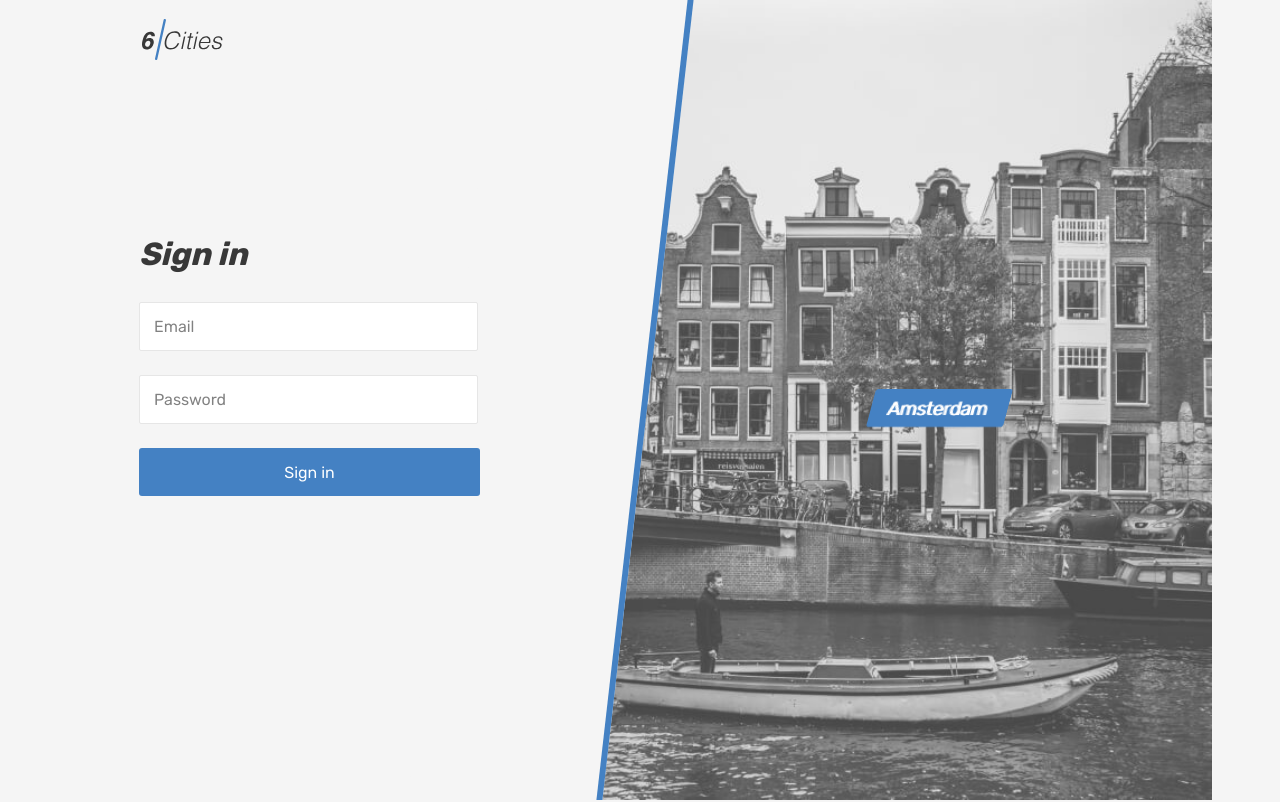
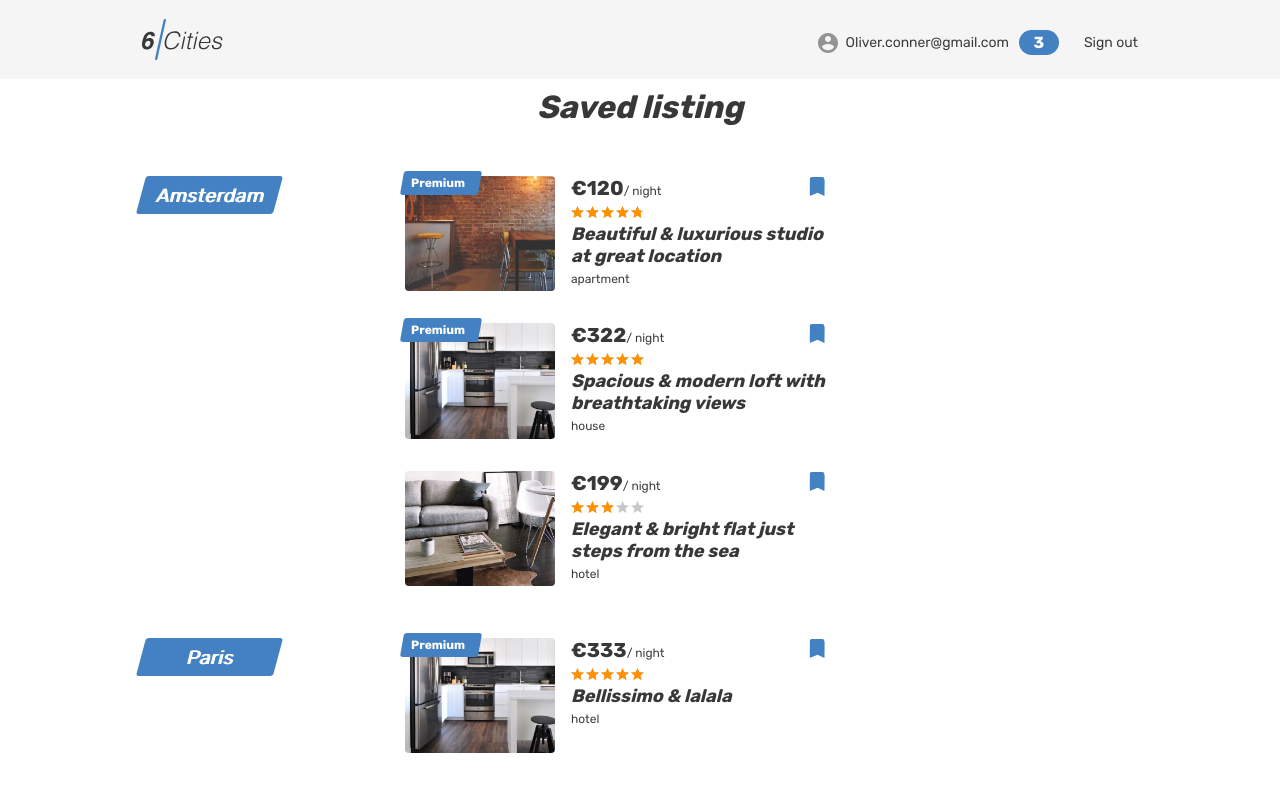
Before and after one commit to htmlacademy-react/2326129-six-cities-3, a React (Vite) app: page /favorites in a window 1280 px wide. Before the commit this address led to /login. Shown: the top 802 px of the page. Built offline with nearby package versions, Linux system fonts and the light colour scheme.

Commit message:
feat: добавление избранных

```diff
--- a/src/authorization-status.ts
+++ b/src/authorization-status.ts
@@ -1,3 +1,3 @@
 import { AuthorizationStatus } from './const';
 
-export const getAuthorizationStatus = () => AuthorizationStatus.NoAuth;
+export const getAuthorizationStatus = () => AuthorizationStatus.Auth;
--- a/src/components/app/app.tsx
+++ b/src/components/app/app.tsx
@@ -27,7 +27,7 @@ function App({ offers }: AppProps): JSX.Element {
             <Route index element={<MainPage offers={offers} />} />
             <Route path={AppRoute.Favorites} element={
               <PrivateRoute authorizationStatus={authorizationStatus}>
-                <FavoritesPage />
+                <FavoritesPage offers={offers} />
               </PrivateRoute>
             }
             />
--- a/src/components/layout/layout.tsx
+++ b/src/components/layout/layout.tsx
@@ -17,7 +17,7 @@ function Layout (): JSX.Element {
             <div className="header__left">
               <Link to={AppRoute.Root} className={`header__logo-link${logoLinkClassName}`}>
                 <img className="header__logo" src="img/logo.svg" alt="6 cities logo" width="81" height="41" />
-              </Link>{' '}
+              </Link>
             </div>
             {
               shouldRenderUser && (
@@ -33,13 +33,13 @@ function Layout (): JSX.Element {
                             <span className="header__favorite-count">3</span>
                           </>
                         ) : <span className="header__login">Sign in</span>}
-                      </Link>{' '}
+                      </Link>
                     </li>
                     {authorizationStatus === AuthorizationStatus.Auth && (
                       <li className="header__nav-item">
                         <Link to={AppRoute.Login} className="header__nav-link">
                           <span className="header__signout">Sign out</span>
-                        </Link>{' '}
+                        </Link>
                       </li>
                     )}
                   </ul>
--- a/src/components/offer-card/offer-card.tsx
+++ b/src/components/offer-card/offer-card.tsx
@@ -7,7 +7,7 @@ type OfferCardProps = {
 }
 
 function OfferCard({ offer, handleHover }: OfferCardProps): JSX.Element {
-  const { id, price, rating, title, type, images } = offer;
+  const { id, price, rating, title, type, images, isFavorite } = offer;
   const starRating = rating / 5 * 100;
 
   const handleHoverOn = () => {
@@ -29,7 +29,7 @@ function OfferCard({ offer, handleHover }: OfferCardProps): JSX.Element {
               <b className="place-card__price-value">&euro;{price}</b>
               <span className="place-card__price-text">&#47;&nbsp;night</span>
             </div>
-            <button className="place-card__bookmark-button button" type="button">
+            <button className={`place-card__bookmark-button ${isFavorite && 'place-card__bookmark-button--active'} button`} type="button">
               <svg className="place-card__bookmark-icon" width="18" height="19">
                 <use xlinkHref="#icon-bookmark" />
               </svg>
--- a/src/mocks/offers.ts
+++ b/src/mocks/offers.ts
@@ -17,6 +17,7 @@ const offers: Offer[] = [
     title: 'Beautiful & luxurious studio at great location',
     description: 'Lorem ipsum dolor sit amet, consectetur adipiscing elit, sed do eiusmod tempor incididunt ut labore et dolore magna aliqua. Ut enim ad minim veniam, quis nostrud exercitation ullamco laboris nisi ut aliquip ex ea commodo consequat.',
     isPremium: true,
+    isFavorite: true,
     rating: 4.8,
     price: 120,
     bedrooms: 3,
@@ -45,6 +46,7 @@ const offers: Offer[] = [
     title: 'Charming & cozy apartment in the heart of the city',
     description: 'Sed ut perspiciatis unde omnis iste natus error sit voluptatem accusantium doloremque laudantium, totam rem aperiam, eaque ipsa quae ab illo inventore veritatis et quasi architecto beatae vitae dicta sunt explicabo',
     isPremium: false,
+    isFavorite: false,
     rating: 2.8,
     price: 30,
     bedrooms: 1,
@@ -73,6 +75,7 @@ const offers: Offer[] = [
     title: 'Spacious & modern loft with breathtaking views',
     description: 'But I must explain to you how all this mistaken idea of denouncing pleasure and praising pain was born and I will give you a complete account of the system, and expound the actual teachings of the great explorer of the truth, the master-builder of human happiness',
     isPremium: true,
+    isFavorite: true,
     rating: 5,
     price: 322,
     bedrooms: 5,
@@ -101,6 +104,7 @@ const offers: Offer[] = [
     title: 'Elegant & bright flat just steps from the sea',
     description: 'At vero eos et accusamus et iusto odio dignissimos ducimus qui blanditiis praesentium voluptatum deleniti atque corrupti quos dolores et quas molestias excepturi sint occaecati cupiditate non provident, similique sunt in culpa qui officia deserunt mollitia animi, id est laborum et dolorum fuga',
     isPremium: false,
+    isFavorite: true,
     rating: 3.1,
     price: 199,
     bedrooms: 2,
@@ -122,6 +126,35 @@ const offers: Offer[] = [
     ],
     type: 'hotel',
     features: ['Wi-Fi', 'Washing machine', 'Towels', 'Kitchen', 'Dishwasher', 'Cabel TV', 'Fridge']
+  },
+  {
+    id: '5',
+    images: galleryImages.slice(3),
+    title: 'Bellissimo & lalala',
+    description: 'praesentium voluptatum deleniti atque corrupti quos dolores et quas molestias excepturi sint occaecati cupiditate non provident, similique sunt in culpa qui officia deserunt mollitia animi, id est laborum et dolorum fuga',
+    isPremium: true,
+    isFavorite: true,
+    rating: 5,
+    price: 333,
+    bedrooms: 4,
+    amountAdults: 6,
+    city: 'Paris',
+    host: {
+      avatar: 'img/avatar-angelina.jpg',
+      name: 'Louis',
+      isPro: true
+    },
+    reviews: [
+      {
+        avatar: 'img/avatar-max.jpg',
+        username: 'Pedro',
+        rating: 5,
+        date: 'May 2001',
+        text: 'nihil molestiae consequatur, vel illum qui dolorem eum fugiat quo voluptas nulla pariatur'
+      }
+    ],
+    type: 'hotel',
+    features: ['Wi-Fi', 'Washing machine']
   }
 ];
 
--- /dev/null
+++ b/src/pages/favorites-page/components/favorite-card/favorite-card.tsx
@@ -0,0 +1,50 @@
+import { Link } from 'react-router-dom';
+import { Offer } from '../../../offer-page/types/types';
+
+type FavoriteCardProps = {
+  offer: Offer;
+}
+
+function FavoriteCard({offer}: FavoriteCardProps): JSX.Element {
+  const { id, type, title, rating, price, images, isPremium } = offer;
+  return (
+    <article className="favorites__card place-card">
+      {isPremium && (
+        <div className="place-card__mark">
+          <span>Premium</span>
+        </div>
+      )}
+      <div className="favorites__image-wrapper place-card__image-wrapper">
+        <Link to={`/offer/${id}`}>
+          <img className="place-card__image" src={`${images[0]}`} width="150" height="110" alt="Place image" />
+        </Link>
+      </div>
+      <div className="favorites__card-info place-card__info">
+        <div className="place-card__price-wrapper">
+          <div className="place-card__price">
+            <b className="place-card__price-value">&euro;{price}</b>
+            <span className="place-card__price-text">&#47;&nbsp;night</span>
+          </div>
+          <button className="place-card__bookmark-button place-card__bookmark-button--active button" type="button">
+            <svg className="place-card__bookmark-icon" width="18" height="19">
+              <use xlinkHref="#icon-bookmark" />
+            </svg>
+            <span className="visually-hidden">In bookmarks</span>
+          </button>
+        </div>
+        <div className="place-card__rating rating">
+          <div className="place-card__stars rating__stars">
+            <span style={{ width: `${rating / 5 * 100}%` }}></span>
+            <span className="visually-hidden">Rating</span>
+          </div>
+        </div>
+        <h2 className="place-card__name">
+          <Link to={`/offer/${id}`}>{title}</Link>
+        </h2>
+        <p className="place-card__type">{type}</p>
+      </div>
+    </article>
+  );
+}
+
+export { FavoriteCard };
--- /dev/null
+++ b/src/pages/favorites-page/components/favorites-list/favorites-list.tsx
@@ -0,0 +1,29 @@
+import { Link } from 'react-router-dom';
+import { Offer } from '../../../offer-page/types/types';
+import { FavoriteCard } from '../favorite-card/favorite-card';
+
+type FavoritesLocationListProps = {
+  city: string;
+  offers: Offer[];
+};
+
+function FavoritesLocationList({ city, offers }: FavoritesLocationListProps) {
+  return (
+    <li className="favorites__locations-items">
+      <div className="favorites__locations locations locations--current">
+        <div className="locations__item">
+          <Link className="locations__item-link" to="#">
+            <span>{city}</span>
+          </Link>
+        </div>
+      </div>
+      <div className="favorites__places">
+        {offers.map((offer) => (
+          <FavoriteCard key={offer.id} offer={offer} />
+        ))}
+      </div>
+    </li>
+  );
+}
+
+export { FavoritesLocationList };
--- a/src/pages/favorites-page/favorites-page.tsx
+++ b/src/pages/favorites-page/favorites-page.tsx
@@ -1,138 +1,45 @@
 import { Helmet } from 'react-helmet-async';
-import { Link } from 'react-router-dom';
+import { Offer } from '../offer-page/types/types';
+import { FavoritesLocationList } from './components/favorites-list/favorites-list';
 
-function FavoritesPage() {
+type FavoritesPageProps = {
+  offers: Offer[];
+};
+
+function FavoritesPage({ offers }: FavoritesPageProps): JSX.Element {
+  const favoriteOffers = offers.filter((offer) => offer.isFavorite);
+
+  const groupedByCity = favoriteOffers.reduce<Record<string, Offer[]>>((acc, offer) => {
+    const city = offer.city;
+    if (!acc[city]) {
+      acc[city] = [];
+    }
+    acc[city].push(offer);
+    return acc;
+  }, {});
+
+  const cityGroups = Object.entries(groupedByCity);
+
   return (
     <div className="page">
       <Helmet>
-        6 cities: favorites
+        <title>6 cities: favorites</title>
       </Helmet>
       <main className="page__main page__main--favorites">
         <div className="page__favorites-container container">
           <section className="favorites">
             <h1 className="favorites__title">Saved listing</h1>
-            <ul className="favorites__list">
-              <li className="favorites__locations-items">
-                <div className="favorites__locations locations locations--current">
-                  <div className="locations__item">
-                    <a className="locations__item-link" href="#">
-                      <span>Amsterdam</span>
-                    </a>
-                  </div>
-                </div>
-                <div className="favorites__places">
-                  <article className="favorites__card place-card">
-                    <div className="place-card__mark">
-                      <span>Premium</span>
-                    </div>
-                    <div className="favorites__image-wrapper place-card__image-wrapper">
-                      <a href="#">
-                        <img className="place-card__image" src="img/apartment-small-03.jpg" width="150" height="110" alt="Place image" />
-                      </a>
-                    </div>
-                    <div className="favorites__card-info place-card__info">
-                      <div className="place-card__price-wrapper">
-                        <div className="place-card__price">
-                          <b className="place-card__price-value">&euro;180</b>
-                          <span className="place-card__price-text">&#47;&nbsp;night</span>
-                        </div>
-                        <button className="place-card__bookmark-button place-card__bookmark-button--active button" type="button">
-                          <svg className="place-card__bookmark-icon" width="18" height="19">
-                            <use xlinkHref="#icon-bookmark" />
-                          </svg>
-                          <span className="visually-hidden">In bookmarks</span>
-                        </button>
-                      </div>
-                      <div className="place-card__rating rating">
-                        <div className="place-card__stars rating__stars">
-                          <span style={{ width: '100%' }}></span>
-                          <span className="visually-hidden">Rating</span>
-                        </div>
-                      </div>
-                      <h2 className="place-card__name">
-                        <Link to='/offer/:id' title='/offer/:id'>Nice, cozy, warm big bed apartment</Link>{' '}
-                      </h2>
-                      <p className="place-card__type">Apartment</p>
-                    </div>
-                  </article>
-
-                  <article className="favorites__card place-card">
-                    <div className="favorites__image-wrapper place-card__image-wrapper">
-                      <Link to="/offer/:id" title="/offer/:id">
-                        <img className="place-card__image" src="img/room-small.jpg" width="150" height="110" alt="Place image" />
-                      </Link>{' '}
-                    </div>
-                    <div className="favorites__card-info place-card__info">
-                      <div className="place-card__price-wrapper">
-                        <div className="place-card__price">
-                          <b className="place-card__price-value">&euro;80</b>
-                          <span className="place-card__price-text">&#47;&nbsp;night</span>
-                        </div>
-                        <button className="place-card__bookmark-button place-card__bookmark-button--active button" type="button">
-                          <svg className="place-card__bookmark-icon" width="18" height="19">
-                            <use xlinkHref="#icon-bookmark" />
-                          </svg>
-                          <span className="visually-hidden">In bookmarks</span>
-                        </button>
-                      </div>
-                      <div className="place-card__rating rating">
-                        <div className="place-card__stars rating__stars">
-                          <span style={{ width: '80%' }}></span>
-                          <span className="visually-hidden">Rating</span>
-                        </div>
-                      </div>
-                      <h2 className="place-card__name">
-                        <a href="#">Wood and stone place</a>
-                      </h2>
-                      <p className="place-card__type">Room</p>
-                    </div>
-                  </article>
-                </div>
-              </li>
-
-              <li className="favorites__locations-items">
-                <div className="favorites__locations locations locations--current">
-                  <div className="locations__item">
-                    <a className="locations__item-link" href="#">
-                      <span>Cologne</span>
-                    </a>
-                  </div>
-                </div>
-                <div className="favorites__places">
-                  <article className="favorites__card place-card">
-                    <div className="favorites__image-wrapper place-card__image-wrapper">
-                      <a href="#">
-                        <img className="place-card__image" src="img/apartment-small-04.jpg" width="150" height="110" alt="Place image" />
-                      </a>
-                    </div>
-                    <div className="favorites__card-info place-card__info">
-                      <div className="place-card__price-wrapper">
-                        <div className="place-card__price">
-                          <b className="place-card__price-value">&euro;180</b>
-                          <span className="place-card__price-text">&#47;&nbsp;night</span>
-                        </div>
-                        <button className="place-card__bookmark-button place-card__bookmark-button--active button" type="button">
-                          <svg className="place-card__bookmark-icon" width="18" height="19">
-                            <use xlinkHref="#icon-bookmark" />
-                          </svg>
-                          <span className="visually-hidden">In bookmarks</span>
-                        </button>
-                      </div>
-                      <div className="place-card__rating rating">
-                        <div className="place-card__stars rating__stars">
-                          <span style={{ width: '100%' }}></span>
-                          <span className="visually-hidden">Rating</span>
-                        </div>
-                      </div>
-                      <h2 className="place-card__name">
-                        <a href="#">White castle</a>
-                      </h2>
-                      <p className="place-card__type">Apartment</p>
-                    </div>
-                  </article>
-                </div>
-              </li>
-            </ul>
+            {cityGroups.length === 0 ? (
+              <div className="favorites__status-wrapper">
+                <p className="favorites__status">Nothing yet saved.</p>
+              </div>
+            ) : (
+              <ul className="favorites__list">
+                {cityGroups.map(([city, cityOffers]) => (
+                  <FavoritesLocationList key={city} city={city} offers={cityOffers} />
+                ))}
+              </ul>
+            )}
           </section>
         </div>
       </main>
--- a/src/pages/offer-page/offer-page.tsx
+++ b/src/pages/offer-page/offer-page.tsx
@@ -29,11 +29,10 @@ function OfferPage({ offers }: OfferPageProps) {
     return <PageNotFound type='offer' />;
   }
 
-  const { images, isPremium, title, rating, type, bedrooms, amountAdults, reviews = [], host, description } = currentOffer;
+  const { images, isPremium, title, rating, type, bedrooms, amountAdults, reviews = [], host, description, isFavorite } = currentOffer;
 
   const bedroomsAmount = `${bedrooms} ${bedrooms === 1 ? 'Bedroom' : 'Bedrooms'}`;
   const adultsAmount = `Max ${amountAdults} ${amountAdults === 1 ? 'adult' : 'adults'}`;
-
 
   return (
     <div className="page">
@@ -56,7 +55,7 @@ function OfferPage({ offers }: OfferPageProps) {
                 <h1 className="offer__name">
                   {title}
                 </h1>
-                <button className="offer__bookmark-button button" type="button">
+                <button className={`offer__bookmark-button ${isFavorite && 'offer__bookmark-button--active'} button`} type="button">
                   <svg className="offer__bookmark-icon" width="31" height="33">
                     <use xlinkHref="#icon-bookmark"></use>
                   </svg>
--- a/src/pages/offer-page/types/types.ts
+++ b/src/pages/offer-page/types/types.ts
@@ -25,6 +25,7 @@ export type Offer = {
   id: string;
   images: Image[];
   title: string;
+  isFavorite: boolean;
   description: string;
   isPremium: boolean;
   type: ApartmentType;
```
